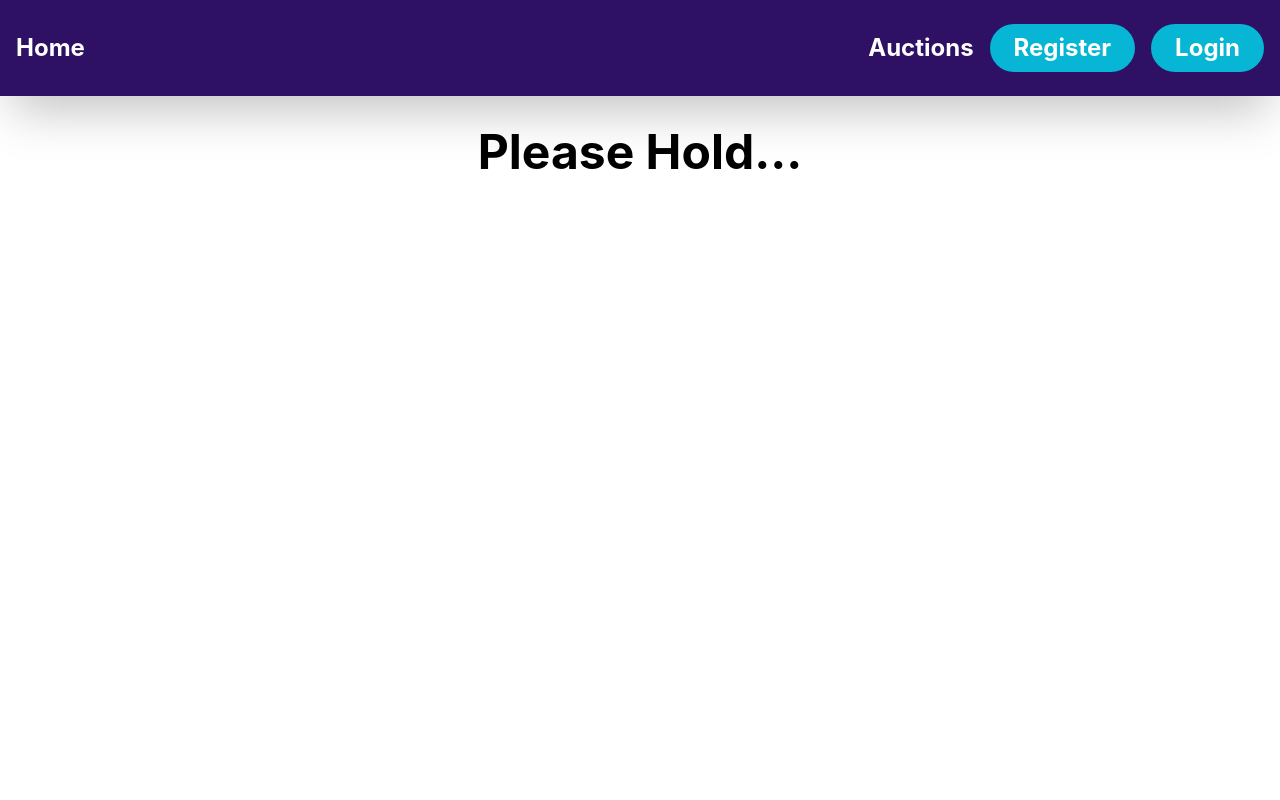
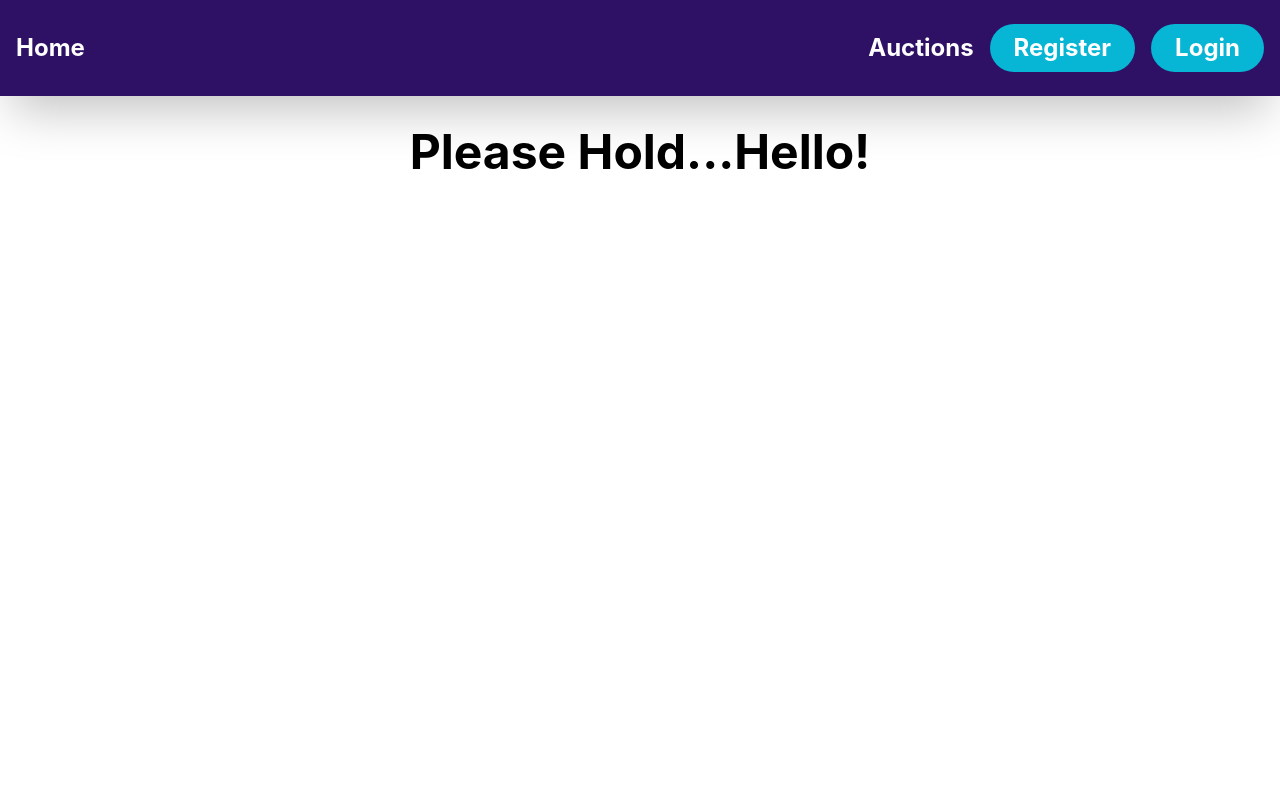
Before and after one commit to THossen/BiddersBlock, a React (Create React App) app in the folder client/: page /Contact in a window 1280 px wide. Shown: the top 800 px of the page. Built offline with nearby package versions, Linux system fonts and the light colour scheme.

Commit message:
Added hello

```diff
--- a/client/src/components/pages/Contact/Contact.js
+++ b/client/src/components/pages/Contact/Contact.js
@@ -1,7 +1,7 @@
 const Contact = () => {
     return (
         <div className="font-bold text-5xl text-center py-8">
-            Please Hold...
+            Please Hold...Hello!
         </div>
     )
 }
```
